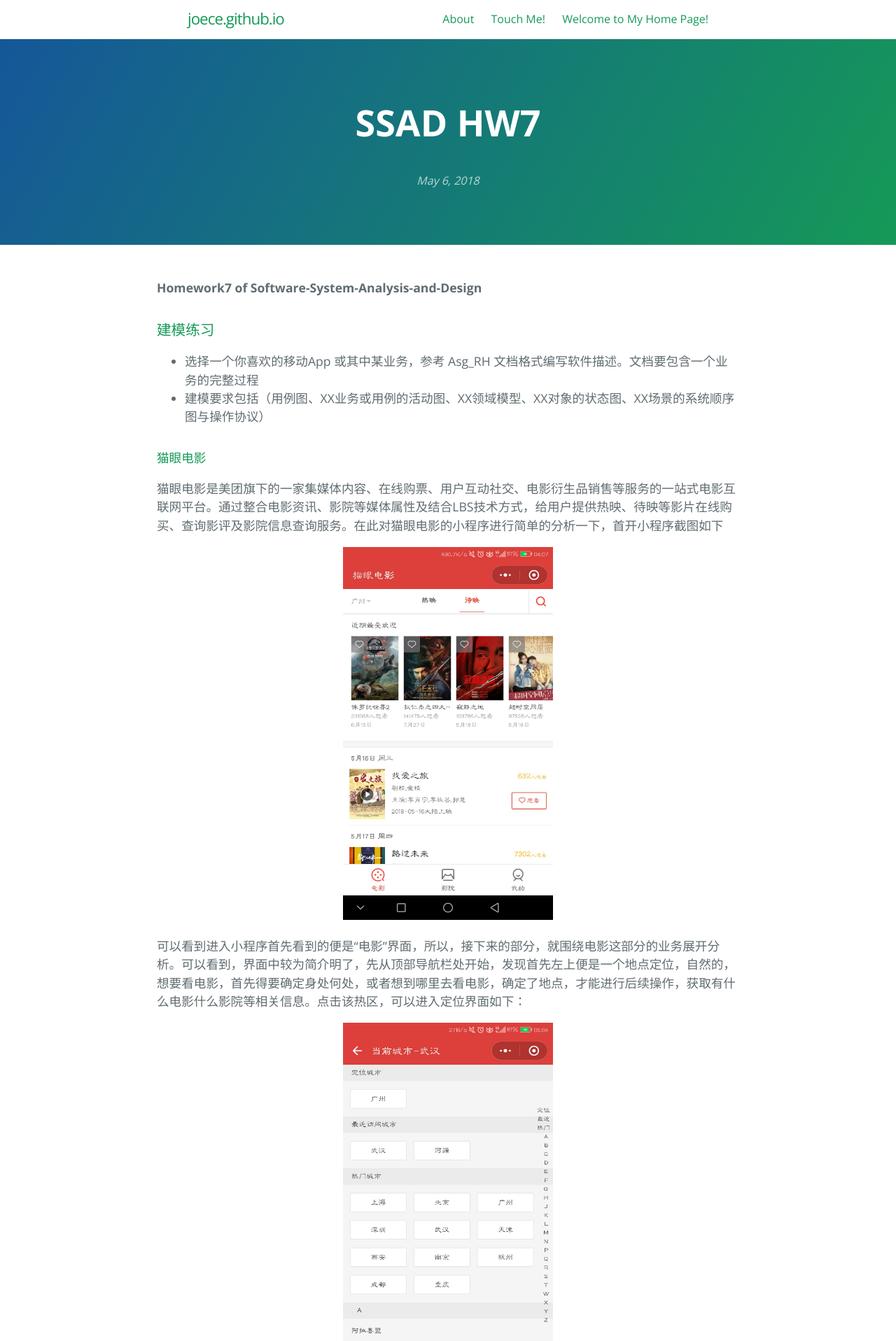
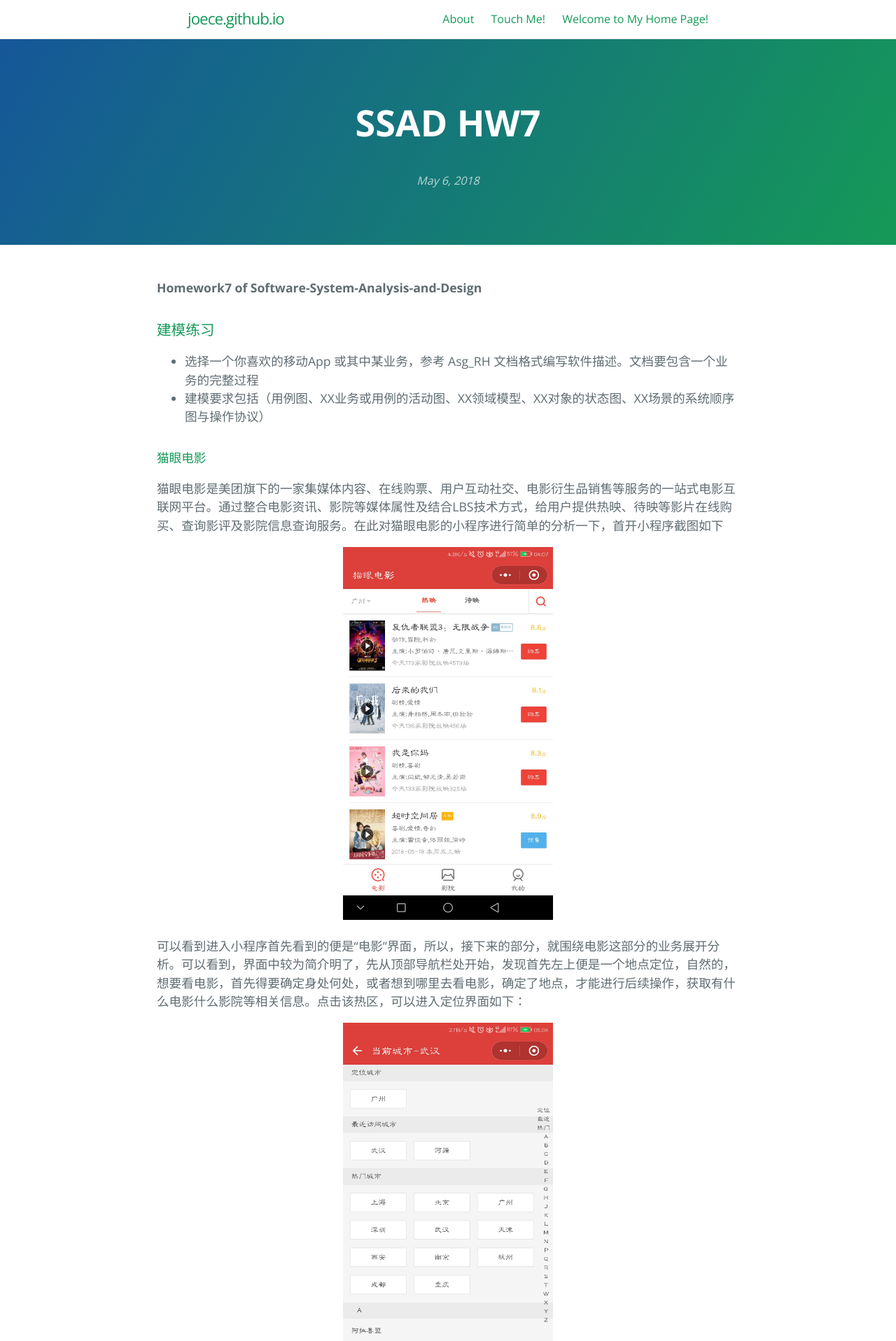
Before and after one commit to joece/joece.github.io, a Jekyll site: the page built from _posts/2018-05-06-SSAD-HW7.md, in a window 1280 px wide. Shown: the top 1917 px of the page at 70% size. Built offline with Jekyll 4.4.1, drawn with Linux system fonts in a browser that asks for light colours.

Commit message:
Update 2018-05-06-SSAD-HW7.md

```diff
--- a/_posts/2018-05-06-SSAD-HW7.md
+++ b/_posts/2018-05-06-SSAD-HW7.md
@@ -12,7 +12,7 @@ title: "SSAD HW7"
 #### 猫眼电影
 猫眼电影是美团旗下的一家集媒体内容、在线购票、用户互动社交、电影衍生品销售等服务的一站式电影互联网平台。通过整合电影资讯、影院等媒体属性及结合LBS技术方式，给用户提供热映、待映等影片在线购买、查询影评及影院信息查询服务。在此对猫眼电影的小程序进行简单的分析一下，首开小程序截图如下
 <center>
-<img width = "300" src = "https://raw.githubusercontent.com/joece/joece.github.io/master/_includes/hw7/%E9%A6%96%E9%A1%B5.jpg">
+<img width = "300" src = "https://raw.githubusercontent.com/joece/joece.github.io/master/_includes/hw7/热映.jpg">
 </center>
 可以看到进入小程序首先看到的便是“电影”界面，所以，接下来的部分，就围绕电影这部分的业务展开分析。可以看到，界面中较为简介明了，先从顶部导航栏处开始，发现首先左上便是一个地点定位，自然的，想要看电影，首先得要确定身处何处，或者想到哪里去看电影，确定了地点，才能进行后续操作，获取有什么电影什么影院等相关信息。点击该热区，可以进入定位界面如下：
 <center>
```
